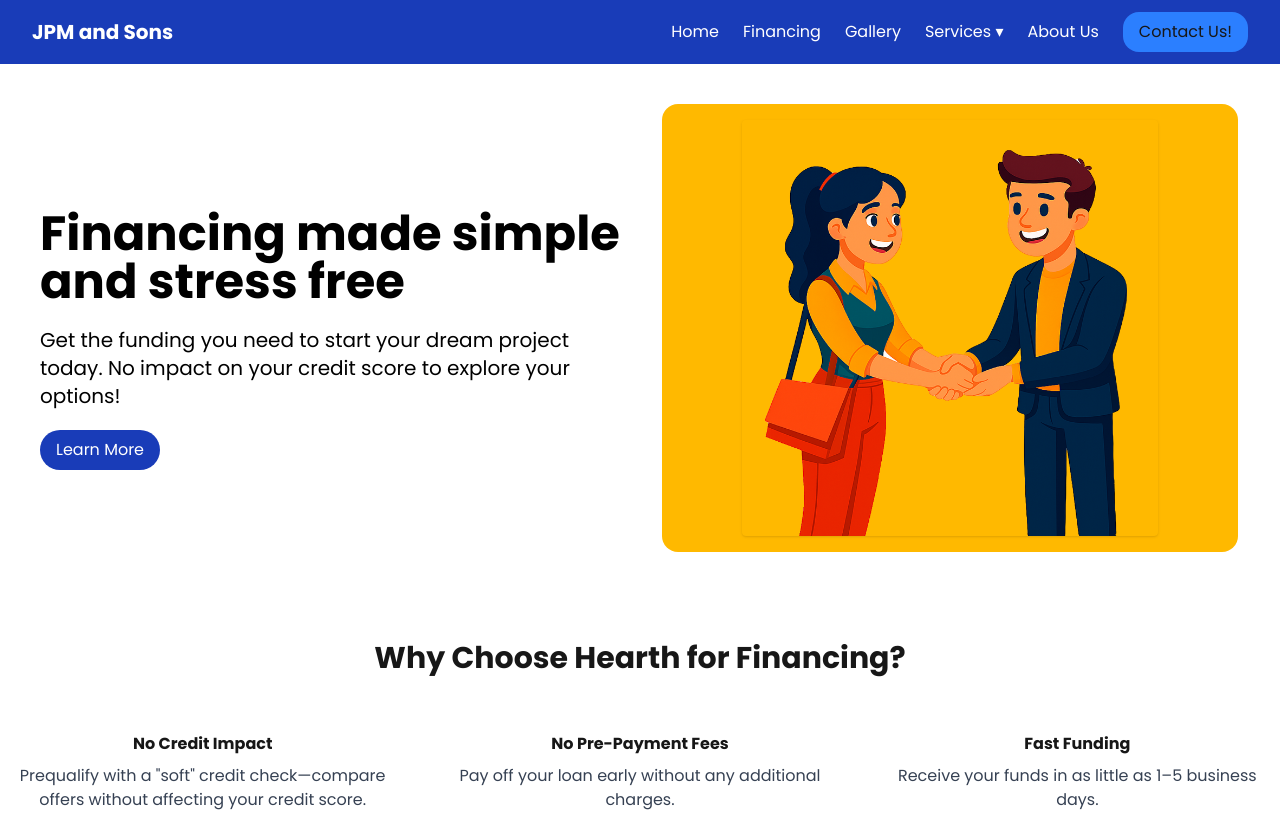
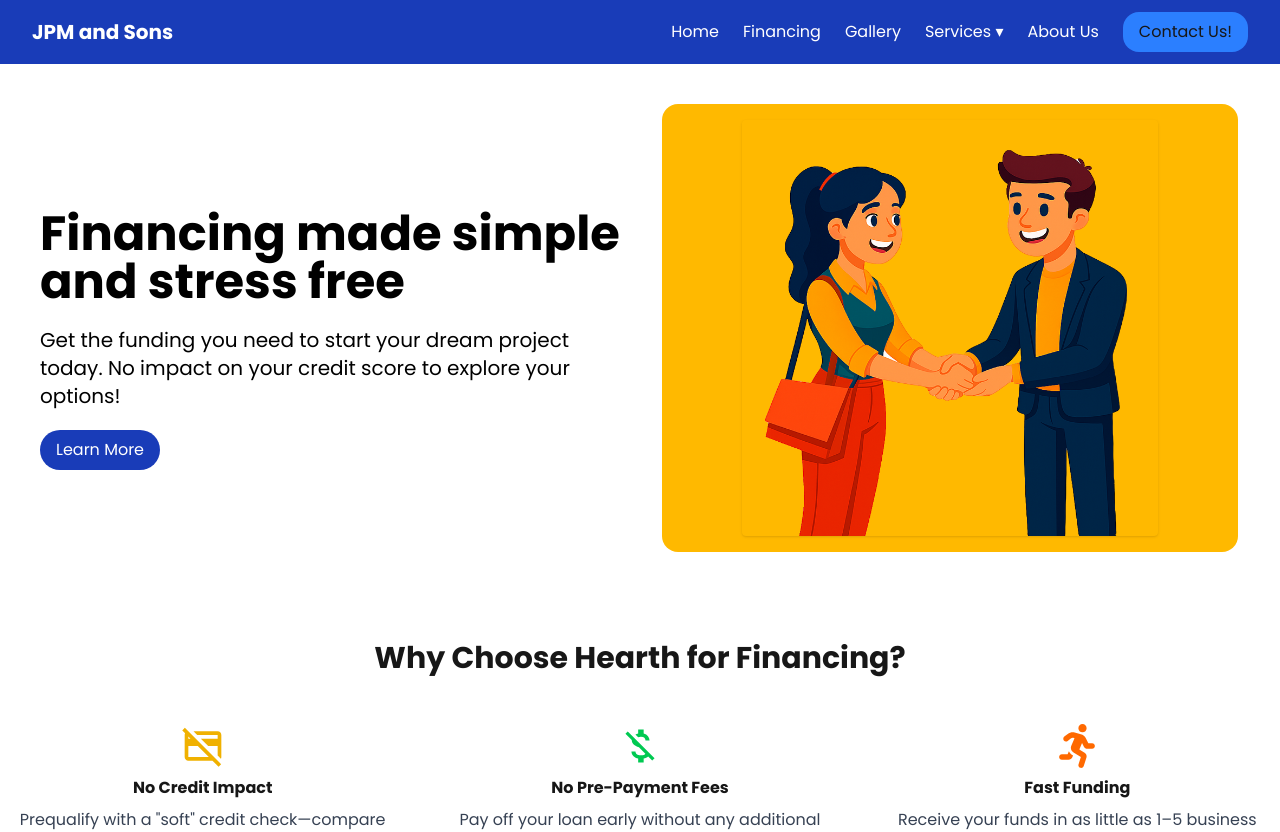
Before and after one commit to TonyRodriguez24/untitled-project, a Next.js app: page /financing in a window 1280 px wide. Shown: the top 832 px of the page. Built offline with nearby package versions, Linux system fonts and the light colour scheme; what react-google-recaptcha-v3 would draw is missing.

Commit message:
edited icons on financing page

```diff
--- a/src/app/financing/page.jsx
+++ b/src/app/financing/page.jsx
@@ -1,6 +1,11 @@
 import Button from "../../components/layout/Button";
 import PageDivider from "../../components/layout/PageDivider";
 import HeroHeader from "@/components/home-page/HeroHeader";
+import { MdOutlineCreditCardOff } from "react-icons/md";
+import { MdMoneyOff } from "react-icons/md";
+import { FaRunning } from "react-icons/fa";
+
+
 
 import metaData from "../../data/metaData";
 
@@ -23,7 +28,7 @@ export default function Financing() {
         imageWrapperClassName="bg-amber-400 rounded-2xl flex justify-center items-center mx-auto max-w-xl w-full aspect-[4/3] p-4 px-20"
         imageClassName="w-full h-auto object-cover"
         customBackground=""
-        customTextColor = "text-black"
+        customTextColor="text-black"
       />
 
       {/* Why Choose Hearth Section */}
@@ -34,7 +39,8 @@ export default function Financing() {
           </h2>
           <div className="flex flex-col md:flex-row justify-center gap-8">
             <div className="md:w-1/3 p-4">
-              <i className="bi bi-credit-card text-blue-600 text-5xl mb-4"></i>
+              <MdOutlineCreditCardOff className="mx-auto h-auto w-11 text-yellow-500" />
+
               <h3 className="font-bold my-2">No Credit Impact</h3>
               <p className="text-gray-700 dark:text-gray-400">
                 Prequalify with a "soft" credit check—compare offers without
@@ -42,14 +48,16 @@ export default function Financing() {
               </p>
             </div>
             <div className="md:w-1/3 p-4">
-              <i className="bi bi-cash text-green-600 text-5xl"></i>
+              <MdMoneyOff className="mx-auto h-auto w-11 text-green-500" />
+
               <h3 className="font-bold my-2">No Pre-Payment Fees</h3>
               <p className="text-gray-700 dark:text-gray-400">
                 Pay off your loan early without any additional charges.
               </p>
             </div>
             <div className="md:w-1/3 p-4">
-              <i className="bi bi-clock text-yellow-500 text-5xl mb-4"></i>
+              <FaRunning className="mx-auto h-auto w-11 text-orange-500" />
+
               <h3 className="font-bold my-2">Fast Funding</h3>
               <p className="text-gray-700 dark:text-gray-400">
                 Receive your funds in as little as 1–5 business days.
```
